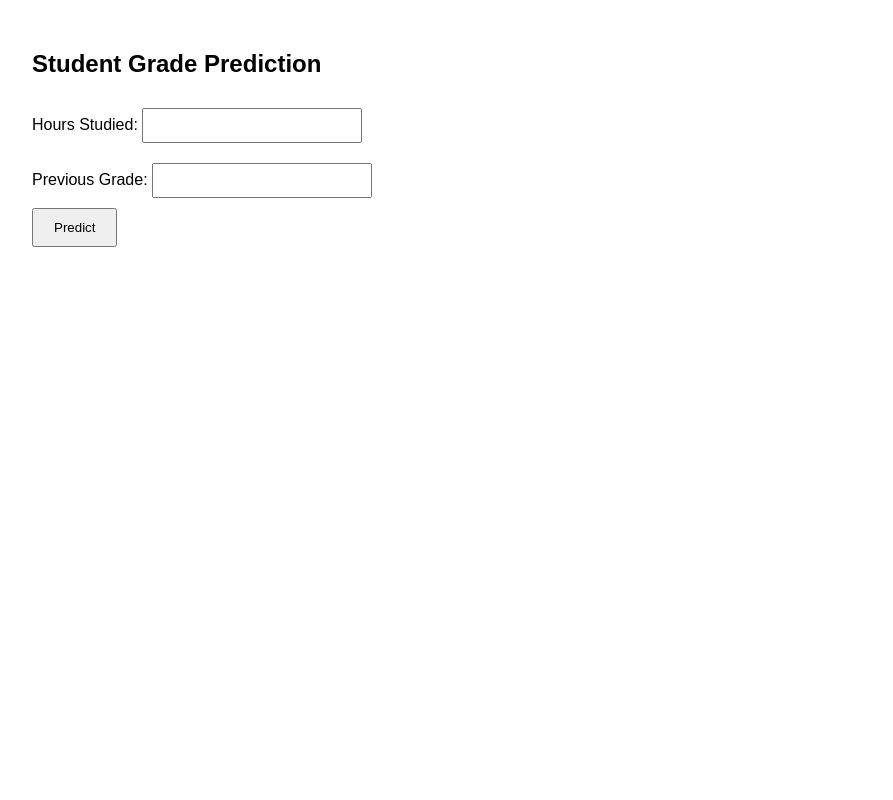
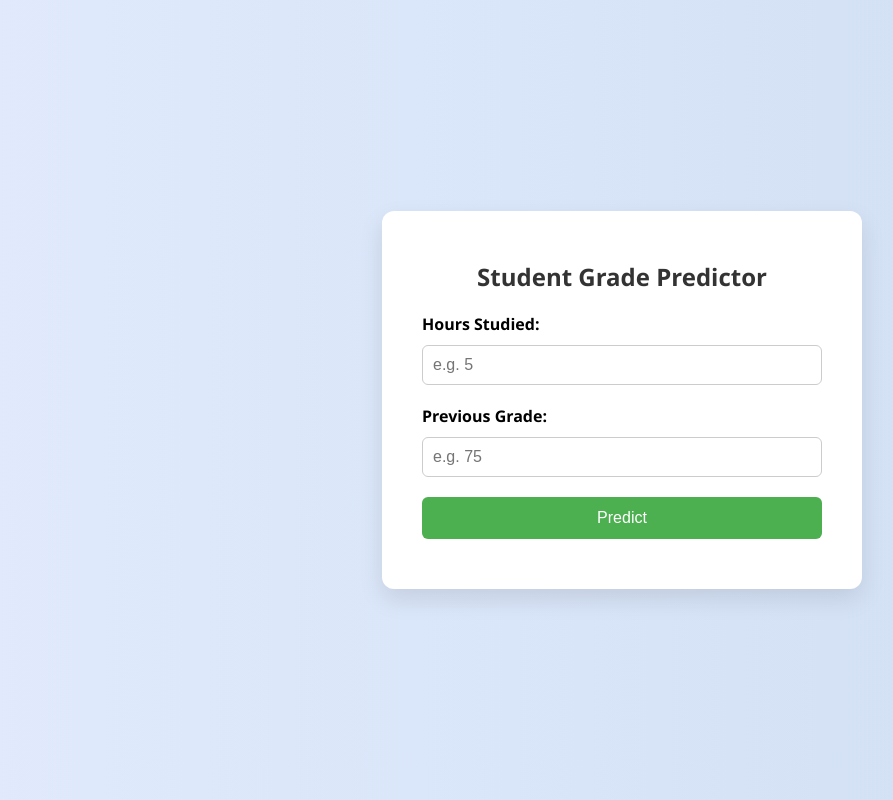
Before and after one commit to Suhas-777/student_grade_prediction, a plain HTML site: page s_g_p/index.html in a window 1280 px wide. Shown: the whole page, without its empty margins (18-911 px from the left). Drawn offline with Linux system fonts and the light colour scheme.

Commit message:
Styled index.html with CSS

```diff
--- a/s_g_p/index.html
+++ b/s_g_p/index.html
@@ -1,44 +1,93 @@
 <!DOCTYPE html>
-<html>
+<html lang="en">
 <head>
+  <meta charset="UTF-8">
   <title>Student Grade Predictor</title>
   <style>
     body {
-      font-family: Arial;
-      margin: 50px;
+      font-family: 'Segoe UI', Tahoma, Geneva, Verdana, sans-serif;
+      background: linear-gradient(to right, #e0eafc, #cfdef3);
+      display: flex;
+      justify-content: center;
+      align-items: center;
+      height: 100vh;
+      margin: 0;
     }
+
+    .container {
+      background-color: white;
+      padding: 30px 40px;
+      border-radius: 12px;
+      box-shadow: 0 10px 25px rgba(0, 0, 0, 0.1);
+      max-width: 400px;
+      width: 100%;
+    }
+
+    h2 {
+      text-align: center;
+      color: #333;
+      margin-bottom: 20px;
+    }
+
+    label {
+      display: block;
+      margin-bottom: 10px;
+      font-weight: bold;
+    }
+
     input {
-      padding: 8px;
-      margin: 10px 0;
-      width: 200px;
+      width: 100%;
+      padding: 10px;
+      margin-bottom: 20px;
+      border: 1px solid #ccc;
+      border-radius: 6px;
+      box-sizing: border-box;
+      font-size: 16px;
     }
+
     button {
-      padding: 10px 20px;
+      width: 100%;
+      padding: 12px;
+      background-color: #4CAF50;
+      color: white;
+      border: none;
+      border-radius: 6px;
+      font-size: 16px;
+      cursor: pointer;
+      transition: background-color 0.3s ease;
+    }
+
+    button:hover {
+      background-color: #45a049;
+    }
+
+    #result {
+      text-align: center;
+      margin-top: 20px;
+      font-size: 18px;
+      color: #333;
     }
   </style>
 </head>
 <body>
-  <h2>Student Grade Prediction</h2>
-  <label>Hours Studied: <input type="number" id="hours" step="any"></label><br>
-  <label>Previous Grade: <input type="number" id="prev_grade" step="any"></label><br>
-  <button onclick="predict()">Predict</button>
+  <div class="container">
+    <h2>Student Grade Predictor</h2>
+    <label for="hours">Hours Studied:</label>
+    <input type="number" id="hours" step="any" placeholder="e.g. 5">
 
-  <h3 id="result"></h3>
+    <label for="prev_grade">Previous Grade:</label>
+    <input type="number" id="prev_grade" step="any" placeholder="e.g. 75">
+
+    <button onclick="predict()">Predict</button>
+
+    <h3 id="result"></h3>
+  </div>
 
   <script>
-    let intercept, coef_hours, coef_prev;
-
-    // Fetch coefficients from config.json
-    fetch('config.json')
-      .then(response => response.json())
-      .then(data => {
-        intercept = data.intercept;
-        coef_hours = data.coef_hours;
-        coef_prev = data.coef_prev;
-      })
-      .catch(error => {
-        console.error('Error fetching model config:', error);
-      });
+    // These values come from config.json output of train_model.py
+    const intercept = 33.048916993595505;
+    const coef_hours = 0.30328632;
+    const coef_prev = 0.19132681;
 
     function predict() {
       const hours = parseFloat(document.getElementById('hours').value);
@@ -49,11 +98,6 @@
         return;
       }
 
-      if (intercept === undefined) {
-        document.getElementById('result').innerText = "Model not loaded yet. Try again in a moment.";
-        return;
-      }
-
       const prediction = intercept + coef_hours * hours + coef_prev * prev;
       document.getElementById('result').innerText = `Predicted Final Grade: ${prediction.toFixed(2)}`;
     }
```
